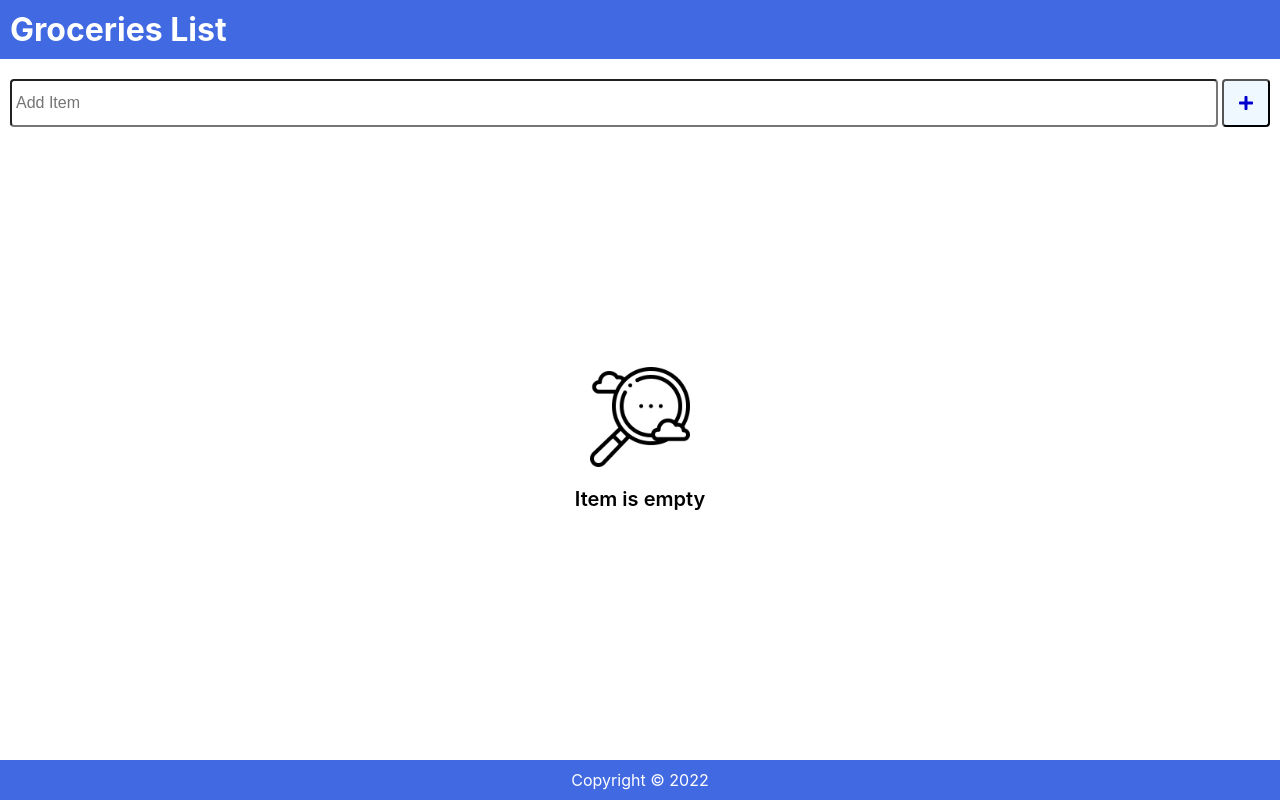
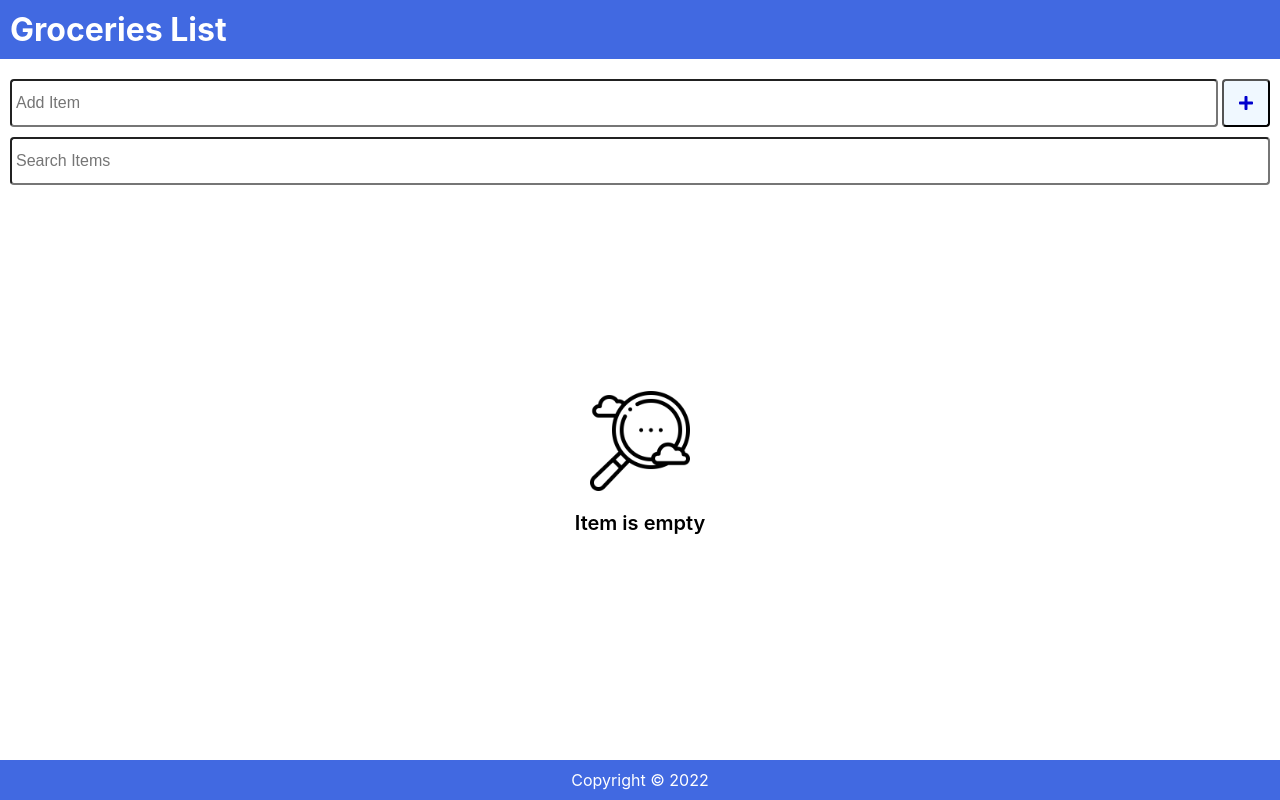
Before and after one commit to TheMordhon1/reactjs-shopping-list-app, a React (Create React App) app: page / in a window 1280 px wide. Built offline with nearby package versions, Linux system fonts and the light colour scheme.

Commit message:
useEffect hooks and search item

```diff
--- a/src/AddItem.js
+++ b/src/AddItem.js
@@ -1,14 +1,18 @@
 import React from 'react'
+import { useRef } from 'react'
 import { FaPlus } from 'react-icons/fa'
 
 const AddItem = ({ newItem, setNewItem, handleSubmit }) => {
+	const inputRef = useRef()
 	return (
 		<form
 			className='addForm'
-			onSubmit={handleSubmit}>
+			onSubmit={handleSubmit}
+		>
 			<label htmlFor="addItem">Add Item</label>
 			<input
 				type="text"
+				ref={inputRef}
 				autoFocus
 				id='addItem'
 				placeholder='Add Item'
@@ -19,7 +23,7 @@
 			<button
 				type='submit'
 				aria-label='Add Item'
-				onClick={handleSubmit}
+				onClick={() => inputRef.current.focus()}
 			>
 				<FaPlus />
 			</button>
--- a/src/App.js
+++ b/src/App.js
@@ -1,37 +1,39 @@
+import { useEffect } from 'react';
 import { useState } from 'react';
 import AddItem from './AddItem';
 import Content from './Content';
 import Footer from './Footer';
 import Header from './Header';
+import SearchItem from './SearchItem';
 
 function App() {
 	const [progress, setProgress] = useState(0)
 	const [items, setItems] = useState(JSON.parse(localStorage.getItem('shoppingList')) || []);
 	const [newItem, setNewItem] = useState('')
+	const [search, setSearch] = useState('')
 
-	const setAndSaveItems = (newItems) => {
-		setItems(newItems);
-		localStorage.setItem('shoppingList', JSON.stringify(newItems))
-	}
+	useEffect(() => {
+		localStorage.setItem('shoppingList', JSON.stringify(items))
+	}, [items])
 
 	const addItem = (item) => {
 		const id = items.length ? items[items.length - 1].id + 1 : 1;
 		const myNewItem = { id, isChecked: false, item };
 		const listItems = [...items, myNewItem];
-		setAndSaveItems(listItems);
+		setItems(listItems);
 	}
 
 	const handleOnCheck = (id) => {
 		const listItems = items.map(item => item.id === id
 			? { ...item, isChecked: !item.isChecked } : item);
 		setItems(listItems);
-		setAndSaveItems(listItems);
+		setItems(listItems);
 	}
 
 	const handleOnDelete = (id) => {
 		const listItems = items.filter(item => item.id !== id);
 		setItems(listItems);
-		setAndSaveItems(listItems);
+		setItems(listItems);
 	}
 
 	const handleSubmit = (e) => {
@@ -50,8 +52,12 @@
 				setNewItem={setNewItem}
 				handleSubmit={handleSubmit}
 			/>
+			<SearchItem
+				search={search}
+				setSearch={setSearch}
+			/>
 			<Content
-				items={items}
+				items={items.filter(item => ((item.item).toLowerCase()).includes(search.toLowerCase()))}
 				progress={progress}
 				setProgress={setProgress}
 				handleOnCheck={handleOnCheck}
--- /dev/null
+++ b/src/SearchItem.js
@@ -0,0 +1,22 @@
+import React from 'react'
+
+const SearchItem = ({ search, setSearch }) => {
+	return (
+		<form
+			className='searchForm'
+			onSubmit={(e) => e.preventDefault()}
+		>
+			<label htmlFor="search">Search</label>
+			<input
+				type="text"
+				id='search'
+				value={search}
+				onChange={(e) => setSearch(e.target.value)}
+				role='searchbox'
+				placeholder='Search Items'
+			/>
+		</form>
+	)
+}
+
+export default SearchItem
--- a/src/index.css
+++ b/src/index.css
@@ -23,9 +23,27 @@
   min-height: 100vh;
 }
 
+.searchForm {
+  display: flex;
+  margin: 0 10px;
+}
+
+.searchForm label {
+  position: absolute;
+  display: none;
+}
+
+.searchForm input {
+  min-height: 48px;
+  width: 100%;
+  font-size: 1rem;
+  padding: 0.25rem;
+  border-radius: 0.25rem;
+  outline: none;
+}
+
 .addForm {
   display: flex;
-  justify-content: flex-start;
   margin: 10px;
 }
 
```
